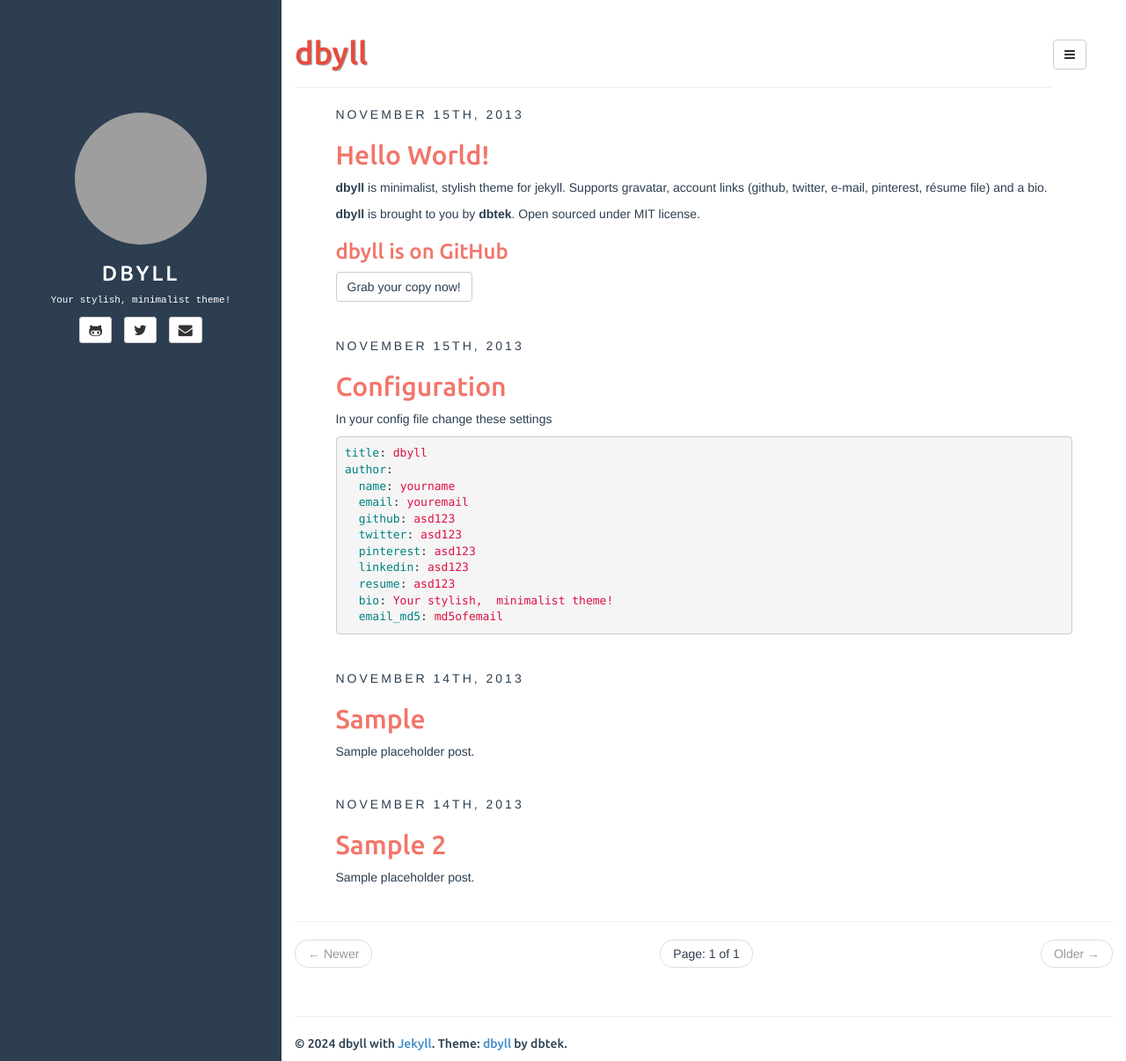
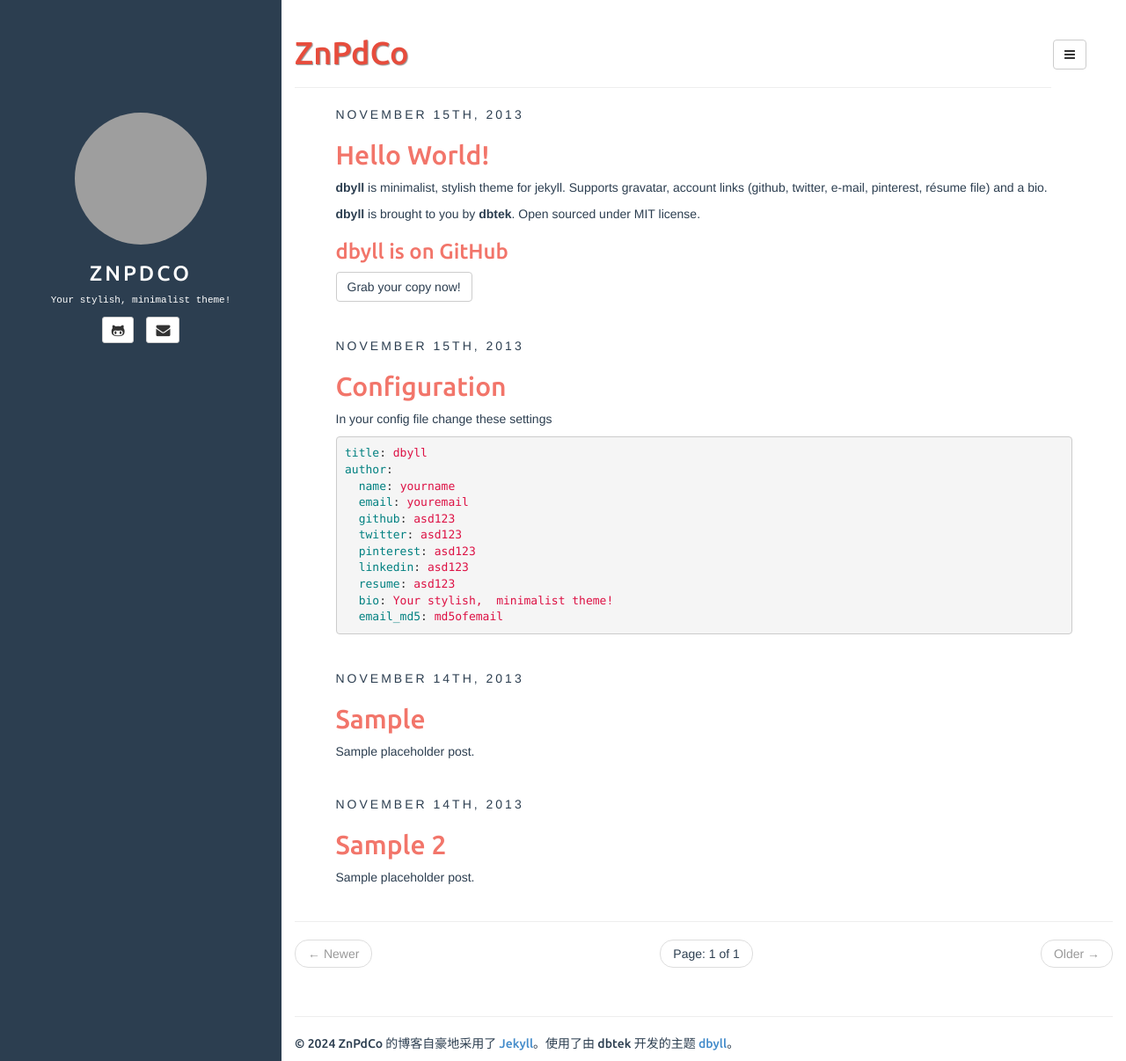
Before and after one commit to ZnPdCo/oldblog, a Jekyll site: the page built from index.html, in a window 1280 px wide and 1206 px high. Shown: the whole window at 88% size. Built offline with Jekyll 4.4.1, drawn with Linux system fonts in a browser that asks for light colours; the list of posts is cut into pages by our own code; grey boxes are pictures that could not be loaded.

Commit message:
中文化尝试

```diff
--- a/_config.yml
+++ b/_config.yml
@@ -5,27 +5,24 @@ paginate_path: "page:num"
 exclude: ["README.md"] # files to exclude
 highlighter: rouge
 markdown: kramdown
-disqus: dbyll
-google_analytics: dbyll
-title: dbyll
+disqus: ZnPdCo
+google_analytics: ZnPdCo
+title: ZnPdCo
 
 defaults:
   -
     scope:
       path: "" # empty string for all files
     values:
-      title: dbyll
+      title: ZnPdCo
 
 description: Stylish Jekyll Theme
 author:
-  name: dbyll
-  email: dbyll@ismaildemirbilek.com
-  github: dbtek
-  twitter: dbtek
-  pinterest: asd123
-  linkedin: asd123
+  name: ZnPdCo
+  email: poiuytreertyuiop@outlook.com
+  github: ZnPdCo
   bio: Your stylish, minimalist theme!
-  email_md5: 726351295ec82e145928582f595aa3aa
+  email_md5: 2544A0F87F46741BA8E070E674F0B2F1
 
 rss_path: feed.xml
 categories_path: categories.html
--- a/_includes/default.html
+++ b/_includes/default.html
@@ -67,9 +67,9 @@
 		<!-- Collect the nav links, forms, and other content for toggling -->
 		<div class="collapse navbar-collapse" id="bs-example-navbar-collapse-1">
 			<ul class="nav navbar-nav">
-				<li class="active"><a href="{{ site.BASE_PATH }}/">Home</a></li>
-				<li><a href="{{ site.BASE_PATH}}/{{ site.categories_path }}">Categories</a></li>
-				<li><a href="{{ site.BASE_PATH}}/{{ site.tags_path }}">Tags</a></li>
+				<li class="active"><a href="{{ site.BASE_PATH }}/">主页</a></li>
+				<li><a href="{{ site.BASE_PATH}}/{{ site.categories_path }}">归档</a></li>
+				<li><a href="{{ site.BASE_PATH}}/{{ site.tags_path }}">标签</a></li>
 			</ul>
 		</div><!-- /.navbar-collapse -->
 	</nav>
@@ -80,11 +80,11 @@
 			<i class="fa fa-bars"></i>
 		</button>
 		<ul class="dropdown-menu" role="menu">
-			<li><a href="{{ site.BASE_PATH}}/"><i class="fa fa-home"></i>Home</a></li>
-			<li><a href="{{ site.BASE_PATH}}/{{ site.categories_path }}"><i class="fa fa-folder"></i>Categories</a></li>
-			<li><a href="{{ site.BASE_PATH}}/{{ site.tags_path }}"><i class="fa fa-tags"></i>Tags</a></li>
+			<li><a href="{{ site.BASE_PATH}}/"><i class="fa fa-home"></i>主页</a></li>
+			<li><a href="{{ site.BASE_PATH}}/{{ site.categories_path }}"><i class="fa fa-folder"></i>归档</a></li>
+			<li><a href="{{ site.BASE_PATH}}/{{ site.tags_path }}"><i class="fa fa-tags"></i>标签</a></li>
 			<li class="divider"></li>
-			<li><a href="#"><i class="fa fa-arrow-up"></i>Top of Page</a></li>
+			<li><a href="#"><i class="fa fa-arrow-up"></i>回到页面顶端</a></li>
 		</ul>
 	</div>
 
@@ -98,7 +98,7 @@
 		<footer>
 			<hr/>
 			<p>
-				&copy; {{ site.time | date: '%Y' }} {{ site.author.name }} with <a href="http://jekyllrb.com/">Jekyll</a>. Theme: <a href="https://github.com/dbtek/dbyll">dbyll</a> by dbtek.
+				&copy; {{ site.time | date: '%Y' }} {{ site.author.name }} 的博客自豪地采用了 <a href="http://jekyllrb.com/">Jekyll</a>。使用了由 dbtek 开发的主题 <a href="https://github.com/dbtek/dbyll">dbyll</a>。
 			</p>
 		</footer>
 	</div>
--- a/_includes/post.html
+++ b/_includes/post.html
@@ -73,7 +73,7 @@
 
 		<div>
       <section class="share col-sm-6">
-        <h4 class="section-title">Share Post</h4>
+        <h4 class="section-title">想把本文分享给你的朋友？</h4>
         <a class="btn btn-default btn-sm twitter" href="http://twitter.com/share?text={{page.title | encode}}{% if site.author.twitter%}&via={{site.author.twitter}}{% endif %}"
            onclick="window.open(this.href, 'twitter-share', 'width=550,height=235');return false;">
           <i class="fa fa-twitter fa-lg"></i>
@@ -104,12 +104,12 @@
 		  {% if page.previous %}
 		  <li class="previous"><a href="{{ site.BASE_PATH }}{{ page.previous.url }}" title="{{ page.previous.title }}">&larr; Previous</a></li>
 		  {% else %}
-		  <li class="previous disabled"><a>&larr; Previous</a></li>
+		  <li class="previous disabled"><a>&larr; 上一篇文章</a></li>
 		  {% endif %}
 		  {% if page.next %}
 		  <li class="next"><a href="{{ site.BASE_PATH }}{{ page.next.url }}" title="{{ page.next.title }}">Next &rarr;</a></li>
 		  {% else %}
-			<li class="next disabled"><a>Next &rarr;</a>
+			<li class="next disabled"><a>下一篇文章 &rarr;</a>
 		  {% endif %}
 		</ul>
 
```
Also changed, not shown: assets/media/dbyll-ss.png (deleted).
